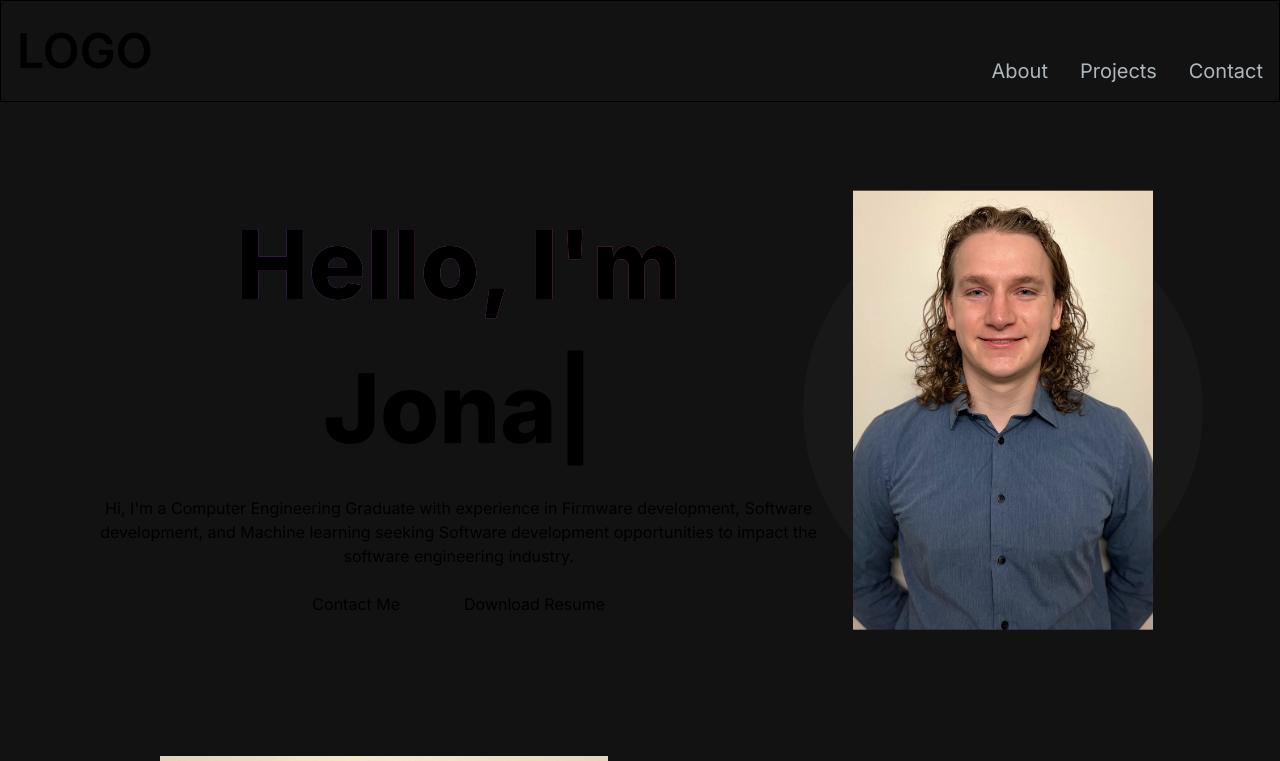
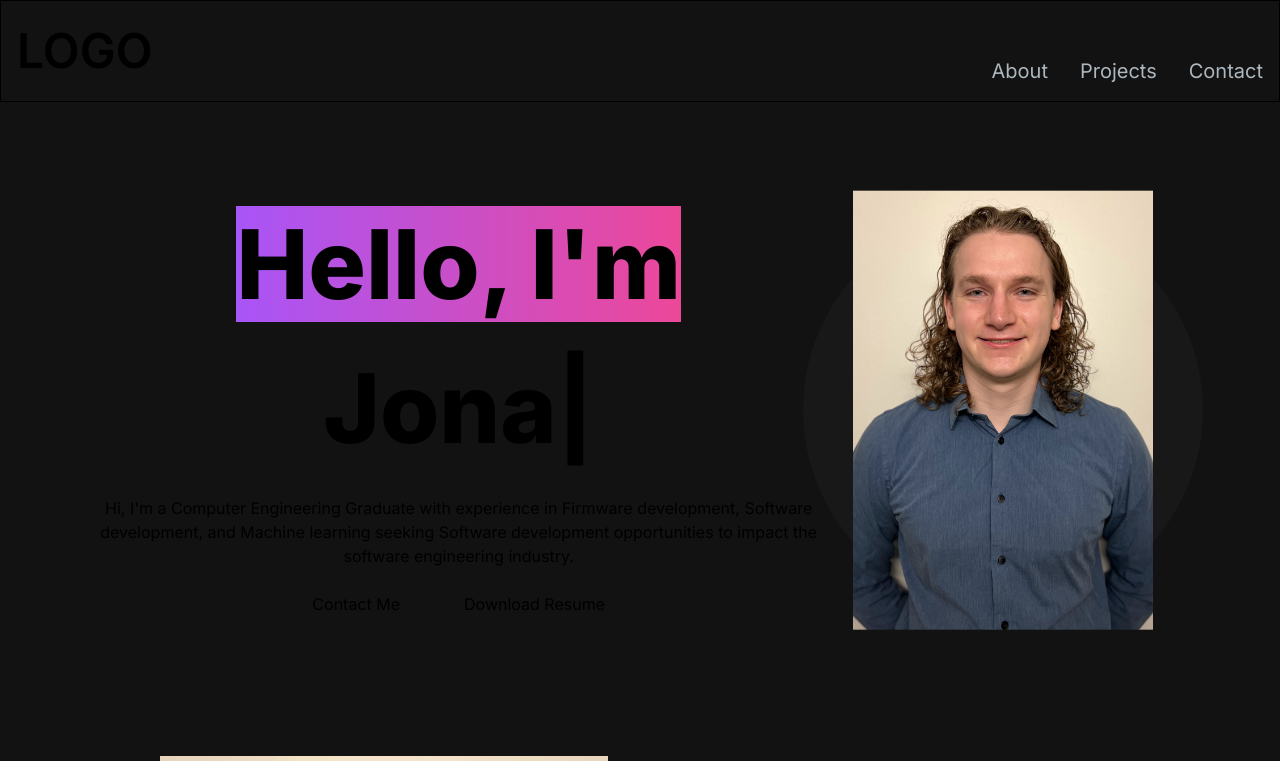
Before and after one commit to IcebergLettuc3/lettucehubnext, a Next.js app: page / in a window 1280 px wide. Shown: the top 761 px of the page. Built offline with nearby package versions, Linux system fonts and the light colour scheme.

Commit message:
removird clip style makes the gradient in background

```diff
--- a/src/app/components/HeroSection.tsx
+++ b/src/app/components/HeroSection.tsx
@@ -27,7 +27,7 @@ const HeroSection = () => {
                     transition={{ duration: 0.5 }}
                     className="col-span-8 place-self-center text-center sm:text-lef justify-self-start">
                     <h1 className='text-white mb-4 text-5xl sm:text-5xl lg:text-8xl lg:leading-normal font-extrabold'>
-                        <span className="text-transparent bg-clip-text bg-gradient-to-r from-primary-500 to-secondary-500 ">
+                        <span className="text-transparent bg-gradient-to-r from-primary-500 to-secondary-500 ">
                             Hello, I&apos;m{" "}
                             </span>
                         <br/>
```
